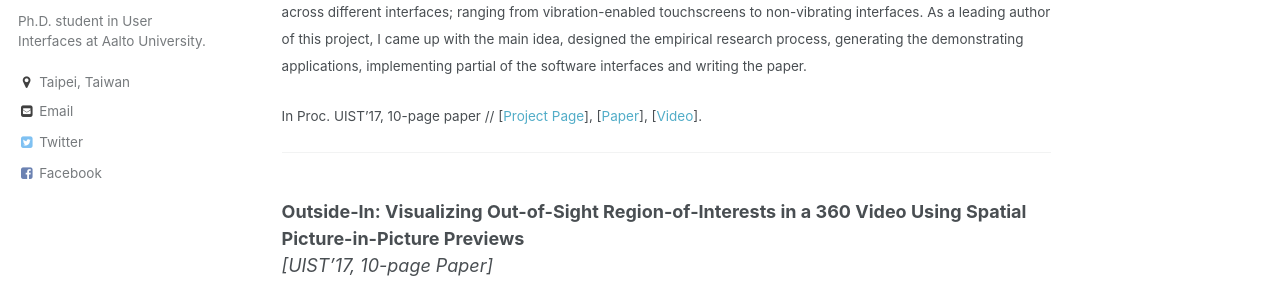
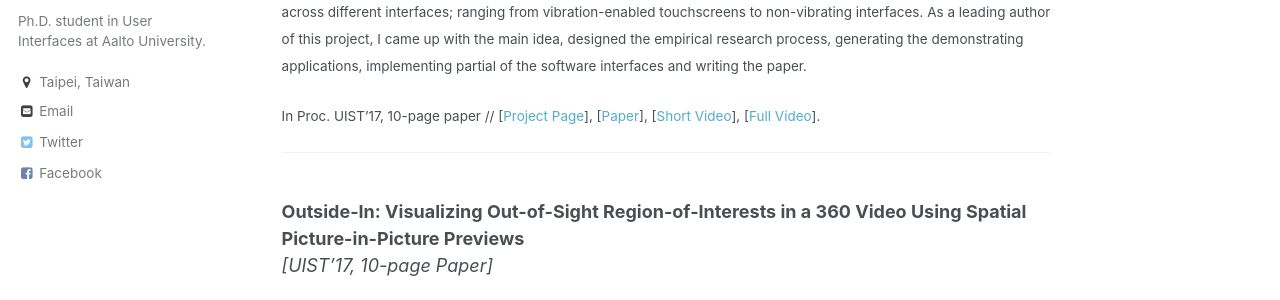
Before and after one commit to yichiliao/yichiliao.github.io, a Jekyll site: the page built from _pages/about.md, in a window 1280 px wide and 900 px high, scrolled down 1067 px, cut to the strip 152-452 px from the top of the window. Built offline with Jekyll 4.4.1, drawn with Linux system fonts in a browser that asks for light colours.

Commit message:
about intro

```diff
--- a/_pages/about.md
+++ b/_pages/about.md
@@ -30,7 +30,7 @@ This paper presents Dwell+, a method that boosts the effectiveness of typical dw
 </small>
 
 <small>In Proc. UIST'17, 10-page paper //
-[[Project Page](https://yichiliao.github.io/portfolio/1-dwellplus/)], [[Paper](http://yichiliao.github.io/files/dwellplus_uist17.pdf)], [[Video](https://youtu.be/E90wT4RwuSk)]. </small>
+[[Project Page](https://yichiliao.github.io/portfolio/1-dwellplus/)], [[Paper](http://yichiliao.github.io/files/dwellplus_uist17.pdf)], [[Short Video](https://youtu.be/E90wT4RwuSk)], [[Full Video](https://www.youtube.com/watch?v=SHxr5JcYqy8)]. </small>
 
 ------
 
```
